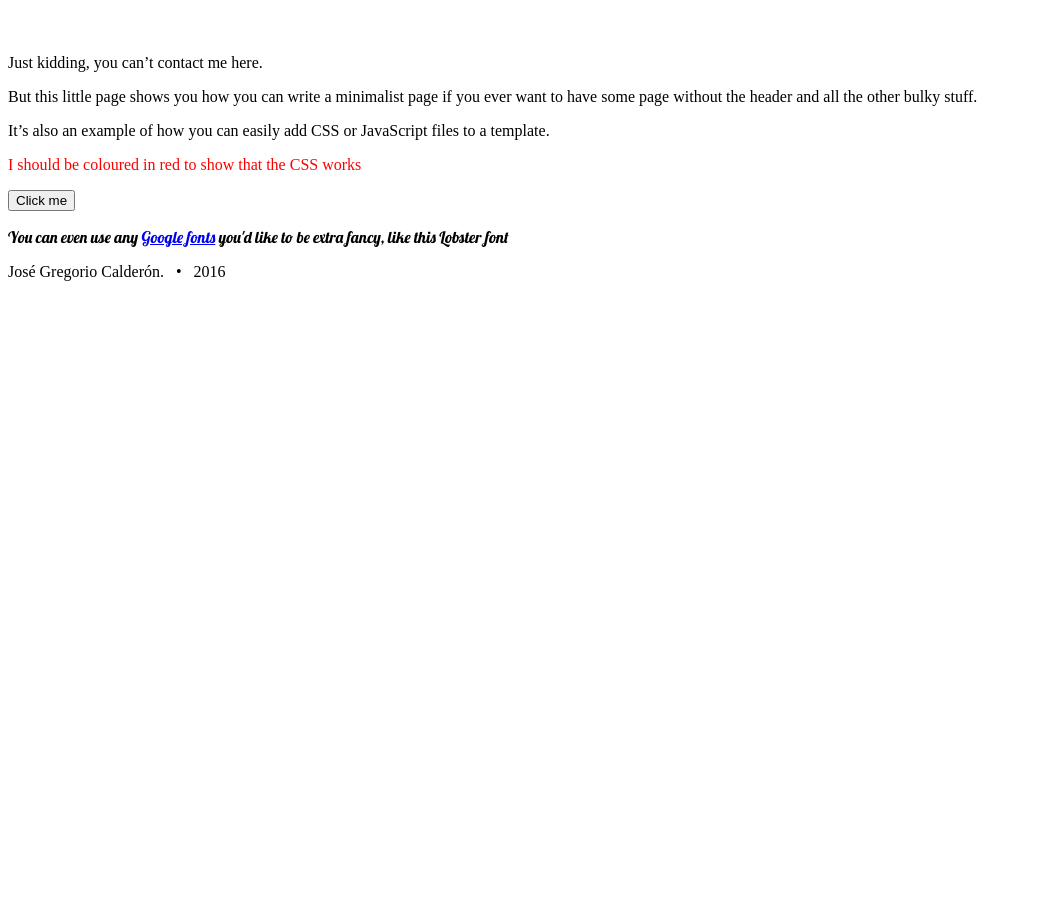
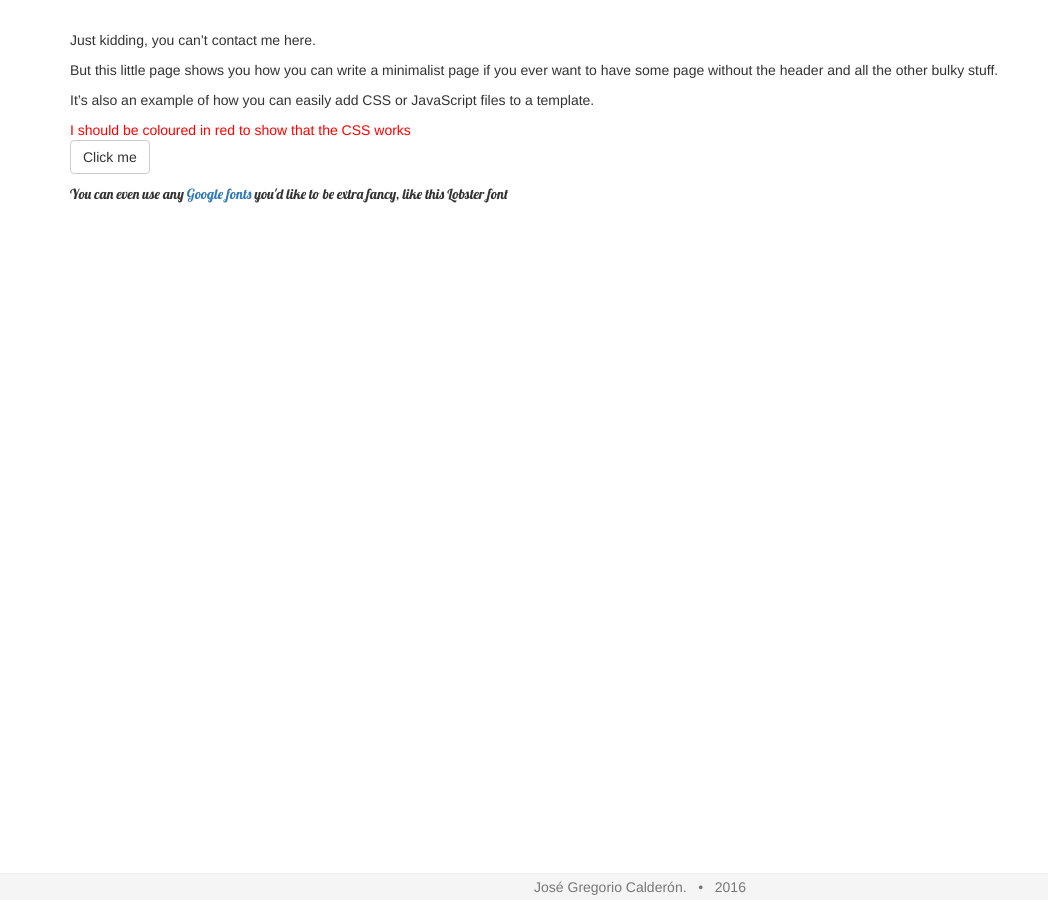
Before and after one commit to josegoyo/josegoyo.github.io, a Jekyll site: the page built from personalizado.md, in a window 1280 px wide. Shown: the whole page, without its empty margins (0-1048 px from the left). Built offline with Jekyll 4.4.1, drawn with Linux system fonts in a browser that asks for light colours; nearby versions of some CDN libraries.

Commit message:
cambios en head.html

```diff
--- a/_includes/head.html
+++ b/_includes/head.html
@@ -11,12 +11,17 @@
   <meta name="description" content="{{ page.subtitle }}">
   {% endif %}
 
-  <link rel="shortcut icon" type="image/png" href="../img/Code.png">
+  <link rel="alternate" type="application/rss+xml" title="{{ site.title }} - {{ site.description }}" href="{{ site.baseurl }}/feed.xml" />
 
-  <link rel="alternate" type="application/rss+xml" title="{{ site.title }} - {{ site.description }}" href="{{ site.baseurl }}/feed.xml" />
+ <!-- everything has to be repeated twice because on 2016-02-01 GitHub pages migrated to jekyll 3; see bug https://github.com/jekyll/jekyll/issues/4439 -->
 
   {% if page.common-ext-css %}
     {% for css in page.common-ext-css %}
+      <link rel="stylesheet" href="{{ css }}" />
+    {% endfor %}
+  {% endif %}
+  {% if layout.common-ext-css %}
+    {% for css in layout.common-ext-css %}
       <link rel="stylesheet" href="{{ css }}" />
     {% endfor %}
   {% endif %}
@@ -26,15 +31,30 @@
       <link rel="stylesheet" href="{{ css | prepend: site.baseurl | replace: '//', '/' }}" />
     {% endfor %}
   {% endif %}
+  {% if layout.common-css %}
+    {% for css in layout.common-css %}
+      <link rel="stylesheet" href="{{ css | prepend: site.baseurl | replace: '//', '/' }}" />
+    {% endfor %}
+  {% endif %}
 
   {% if page.common-googlefonts %}
     {% for font in page.common-googlefonts %}
-	  <link rel="stylesheet" href="//fonts.googleapis.com/css?family={{ font }}" />
+      <link rel="stylesheet" href="//fonts.googleapis.com/css?family={{ font }}" />
+    {% endfor %}
+  {% endif %}
+  {% if layout.common-googlefonts %}
+    {% for font in layout.common-googlefonts %}
+      <link rel="stylesheet" href="//fonts.googleapis.com/css?family={{ font }}" />
     {% endfor %}
   {% endif %}
 
   {% if page.ext-css %}
     {% for css in page.ext-css %}
+      <link rel="stylesheet" href="{{ css }}" />
+    {% endfor %}
+  {% endif %}
+  {% if layout.ext-css %}
+    {% for css in layout.ext-css %}
       <link rel="stylesheet" href="{{ css }}" />
     {% endfor %}
   {% endif %}
@@ -44,10 +64,20 @@
       <link rel="stylesheet" href="{{ css | prepend: site.baseurl | replace: '//', '/' }}" />
     {% endfor %}
   {% endif %}
+  {% if layout.css %}
+    {% for css in layout.css %}
+      <link rel="stylesheet" href="{{ css | prepend: site.baseurl | replace: '//', '/' }}" />
+    {% endfor %}
+  {% endif %}
 
   {% if page.googlefonts %}
     {% for font in page.googlefonts %}
-	  <link rel="stylesheet" href="//fonts.googleapis.com/css?family={{ font }}" />
+      <link rel="stylesheet" href="//fonts.googleapis.com/css?family={{ font }}" />
+    {% endfor %}
+  {% endif %}
+  {% if layout.googlefonts %}
+    {% for font in layout.googlefonts %}
+      <link rel="stylesheet" href="//fonts.googleapis.com/css?family={{ font }}" />
     {% endfor %}
   {% endif %}
 
```
